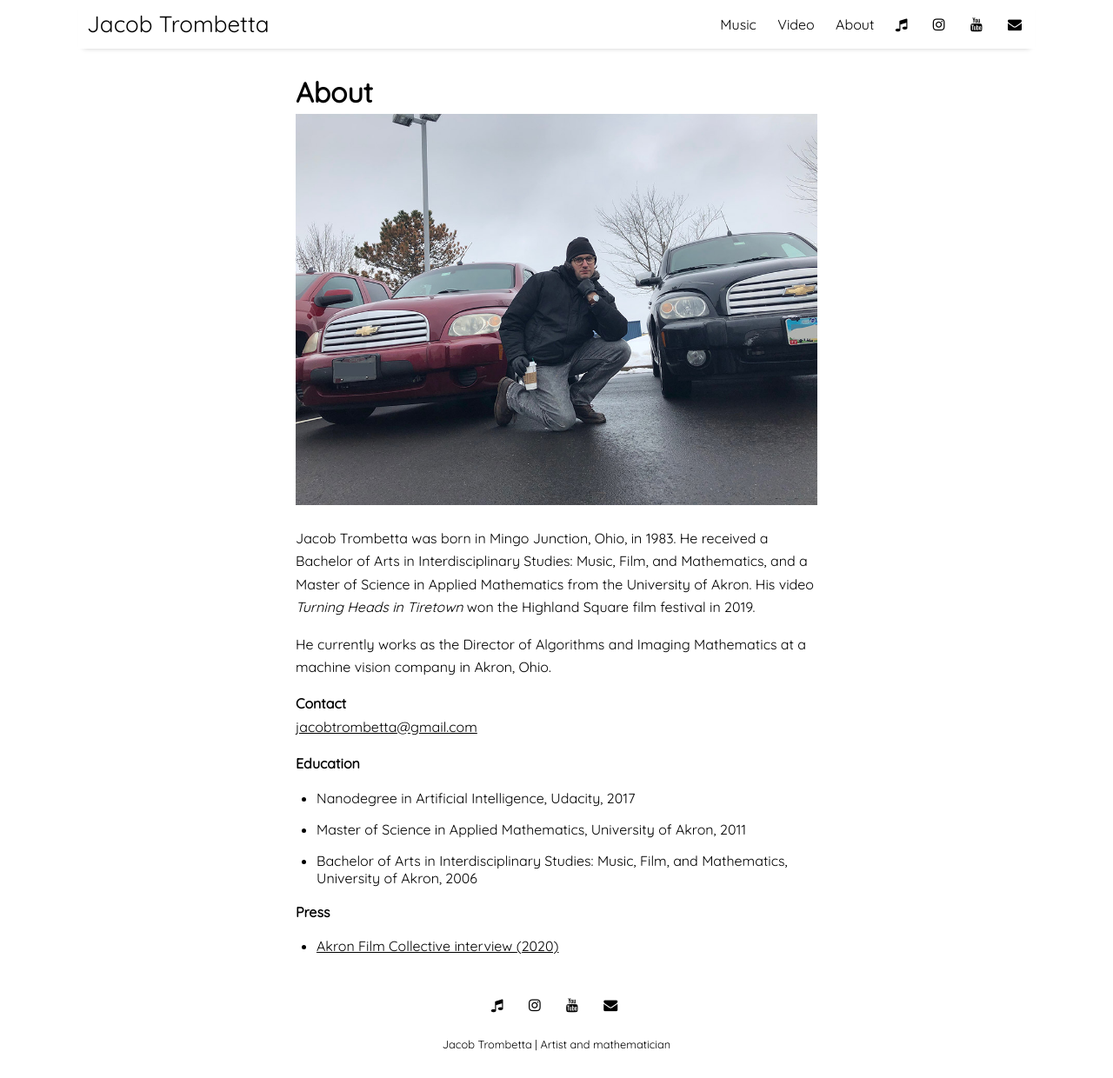
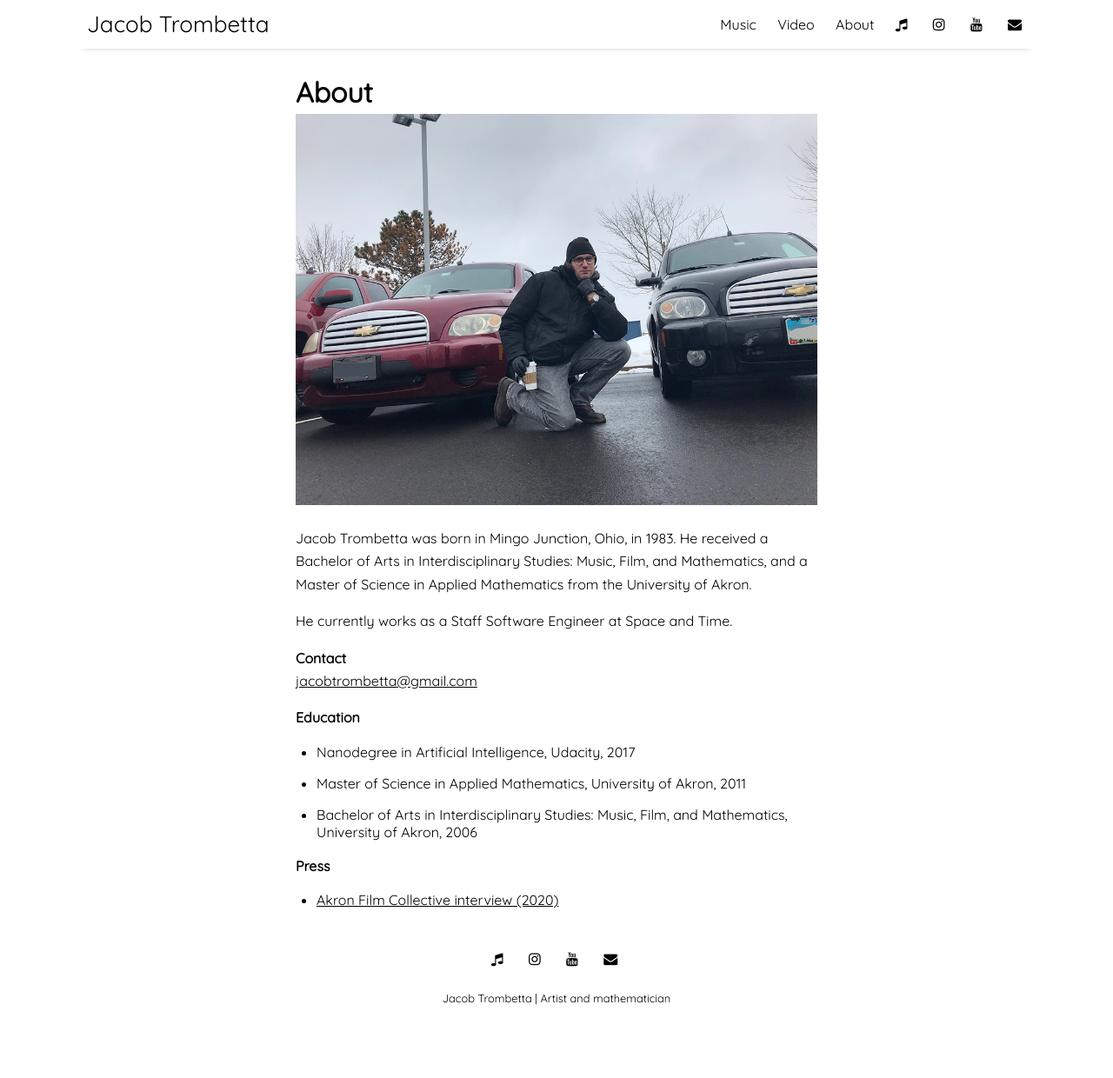
Before and after one commit to jacobtrombetta/jacobtrombetta.github.io, a Jekyll site: the page built from pages/about.md, in a window 1280 px wide and 1240 px high. Shown: the whole window at 87% size. Built offline with Jekyll 4.4.1, drawn with Linux system fonts in a browser that asks for light colours; nearby versions of some CDN libraries.

Commit message:
Update about section.

```diff
--- a/pages/about.md
+++ b/pages/about.md
@@ -9,11 +9,9 @@ permalink: /about
 
 Jacob Trombetta was born in Mingo Junction, Ohio, in 1983. He received a Bachelor
 of Arts in Interdisciplinary Studies: Music, Film, and Mathematics, and a Master
-of Science in Applied Mathematics from the University of Akron. His video *Turning
-Heads in Tiretown* won the Highland Square film festival in 2019.
+of Science in Applied Mathematics from the University of Akron.
 
-He currently works as the Director of Algorithms and Imaging Mathematics at a machine
-vision company in Akron, Ohio.
+He currently works as a Staff Software Engineer at Space and Time.
 
 **Contact**
 [jacobtrombetta@gmail.com](mailto:jacobtrombetta@gmail.com)
```
